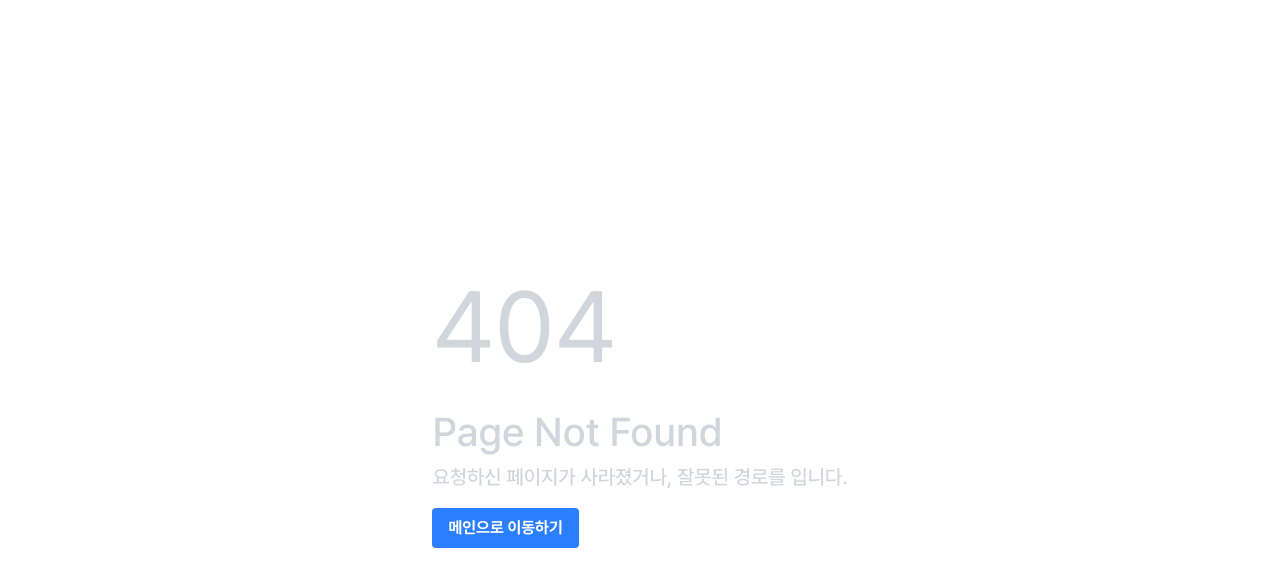
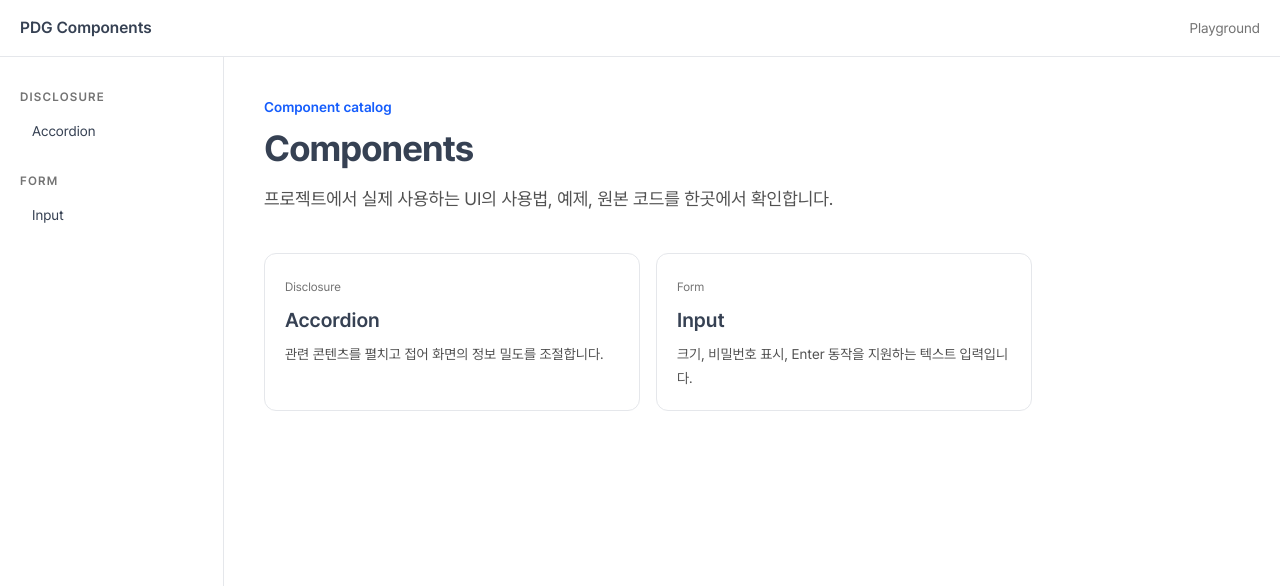
Before and after one commit to DoGeol/DoGeol.github.io, a Next.js app: page /components in a window 1280 px wide. Before the commit this address had no page. Shown: the top 586 px of the page. Built offline with nearby package versions, Linux system fonts and the light colour scheme.

Commit message:
feat: 컴포넌트 문서 탐색 셸 추가

```diff
--- /dev/null
+++ b/src/app/(pages)/components/layout.tsx
@@ -0,0 +1,38 @@
+import Link from 'next/link'
+import type { PropsWithChildren } from 'react'
+
+import { DocsSidebar, MobileDocsNav } from '@/features/component-docs/ui/navigation/navigation'
+
+export default function ComponentsLayout({ children }: PropsWithChildren) {
+  return (
+    <div className="min-h-screen bg-white dark:bg-neutral-900">
+      <a
+        href="#component-docs-content"
+        className="sr-only focus:not-sr-only focus:fixed focus:z-50 focus:bg-white focus:p-3"
+      >
+        본문으로 건너뛰기
+      </a>
+      <header className="sticky top-0 z-40 border-b bg-white/90 backdrop-blur dark:bg-neutral-900/90">
+        <div className="mx-auto flex h-14 max-w-7xl items-center justify-between px-5">
+          <Link href="/components" className="font-semibold">
+            PDG Components
+          </Link>
+          <div className="tablet:hidden">
+            <MobileDocsNav />
+          </div>
+          <Link href="/" className="tablet:block hidden text-sm text-neutral-500">
+            Playground
+          </Link>
+        </div>
+      </header>
+      <div className="tablet:grid-cols-[14rem_minmax(0,1fr)] pc:grid-cols-[14rem_minmax(0,1fr)_12rem] mx-auto grid max-w-7xl">
+        <aside className="tablet:block sticky top-14 hidden h-[calc(100vh-3.5rem)] border-r px-5 py-8">
+          <DocsSidebar />
+        </aside>
+        <main id="component-docs-content" className="tablet:px-10 min-w-0 px-5 py-10">
+          {children}
+        </main>
+      </div>
+    </div>
+  )
+}
--- /dev/null
+++ b/src/app/(pages)/components/page.tsx
@@ -0,0 +1,30 @@
+import Link from 'next/link'
+
+import { componentDocs } from '@/features/component-docs/model/catalog'
+
+export default function ComponentsPage() {
+  return (
+    <div className="max-w-3xl">
+      <p className="text-primary-600 mb-3 text-sm font-semibold">Component catalog</p>
+      <h1 className="text-4xl font-bold tracking-tight">Components</h1>
+      <p className="mt-4 text-lg text-neutral-600 dark:text-neutral-400">
+        프로젝트에서 실제 사용하는 UI의 사용법, 예제, 원본 코드를 한곳에서 확인합니다.
+      </p>
+      <div className="tablet:grid-cols-2 mt-10 grid gap-4">
+        {componentDocs.map((doc) => (
+          <Link
+            key={doc.slug}
+            href={`/components/${doc.slug}`}
+            className="hover:border-primary-400 focus:outline-primary-500 rounded-xl border p-5 transition hover:shadow-sm focus:outline-2"
+          >
+            <span className="text-xs text-neutral-500">{doc.category}</span>
+            <h2 className="mt-2 text-xl font-semibold">{doc.title}</h2>
+            <p className="mt-2 text-sm leading-6 text-neutral-600 dark:text-neutral-400">
+              {doc.description}
+            </p>
+          </Link>
+        ))}
+      </div>
+    </div>
+  )
+}
--- /dev/null
+++ b/src/features/component-docs/ui/navigation/navigation.tsx
@@ -0,0 +1,96 @@
+'use client'
+
+import Link from 'next/link'
+import { usePathname } from 'next/navigation'
+import { useEffect, useRef, useState } from 'react'
+
+import { componentDocs, type ComponentSlug } from '../../model/catalog'
+
+function NavLinks({ currentSlug }: { currentSlug?: ComponentSlug }) {
+  const pathname = usePathname()
+  return (
+    <nav aria-label="컴포넌트 목록" className="space-y-6">
+      {(['Disclosure', 'Form'] as const).map((category) => (
+        <section key={category}>
+          <h2 className="mb-2 text-xs font-semibold tracking-widest text-neutral-500 uppercase">
+            {category}
+          </h2>
+          <ul className="space-y-1">
+            {componentDocs
+              .filter((doc) => doc.category === category)
+              .map((doc) => {
+                const active = currentSlug === doc.slug || pathname === `/components/${doc.slug}`
+                return (
+                  <li key={doc.slug}>
+                    <Link
+                      href={`/components/${doc.slug}`}
+                      aria-current={active ? 'page' : undefined}
+                      className={`block rounded-md px-3 py-2 text-sm transition-colors ${active ? 'bg-primary-50 text-primary-700 dark:bg-primary-950 dark:text-primary-300' : 'hover:bg-neutral-100 dark:hover:bg-neutral-800'}`}
+                    >
+                      {doc.title}
+                    </Link>
+                  </li>
+                )
+              })}
+          </ul>
+        </section>
+      ))}
+    </nav>
+  )
+}
+
+export function DocsSidebar({ currentSlug }: { currentSlug?: ComponentSlug }) {
+  return <NavLinks currentSlug={currentSlug} />
+}
+
+export function MobileDocsNav({ currentSlug }: { currentSlug?: ComponentSlug }) {
+  const [open, setOpen] = useState(false)
+  const buttonRef = useRef<HTMLButtonElement>(null)
+
+  useEffect(() => {
+    if (!open) return
+    const close = (event: KeyboardEvent) => {
+      if (event.key === 'Escape') {
+        setOpen(false)
+        requestAnimationFrame(() => buttonRef.current?.focus())
+      }
+    }
+    window.addEventListener('keydown', close)
+    return () => window.removeEventListener('keydown', close)
+  }, [open])
+
+  return (
+    <>
+      <button
+        ref={buttonRef}
+        onClick={() => setOpen(true)}
+        aria-label="메뉴 열기"
+        className="text-sm"
+      >
+        Menu
+      </button>
+      {open && (
+        <div
+          role="dialog"
+          aria-modal="true"
+          aria-label="컴포넌트 메뉴"
+          className="fixed inset-0 z-50 bg-white p-6 dark:bg-neutral-950"
+        >
+          <div className="mb-8 flex items-center justify-between">
+            <strong>Components</strong>
+            <button
+              onClick={() => {
+                setOpen(false)
+                requestAnimationFrame(() => buttonRef.current?.focus())
+              }}
+              aria-label="메뉴 닫기"
+            >
+              Close
+            </button>
+          </div>
+          <NavLinks currentSlug={currentSlug} />
+        </div>
+      )}
+    </>
+  )
+}
```
Also changed, not shown: 1 other file (tests, documents, lock files or other folders).
